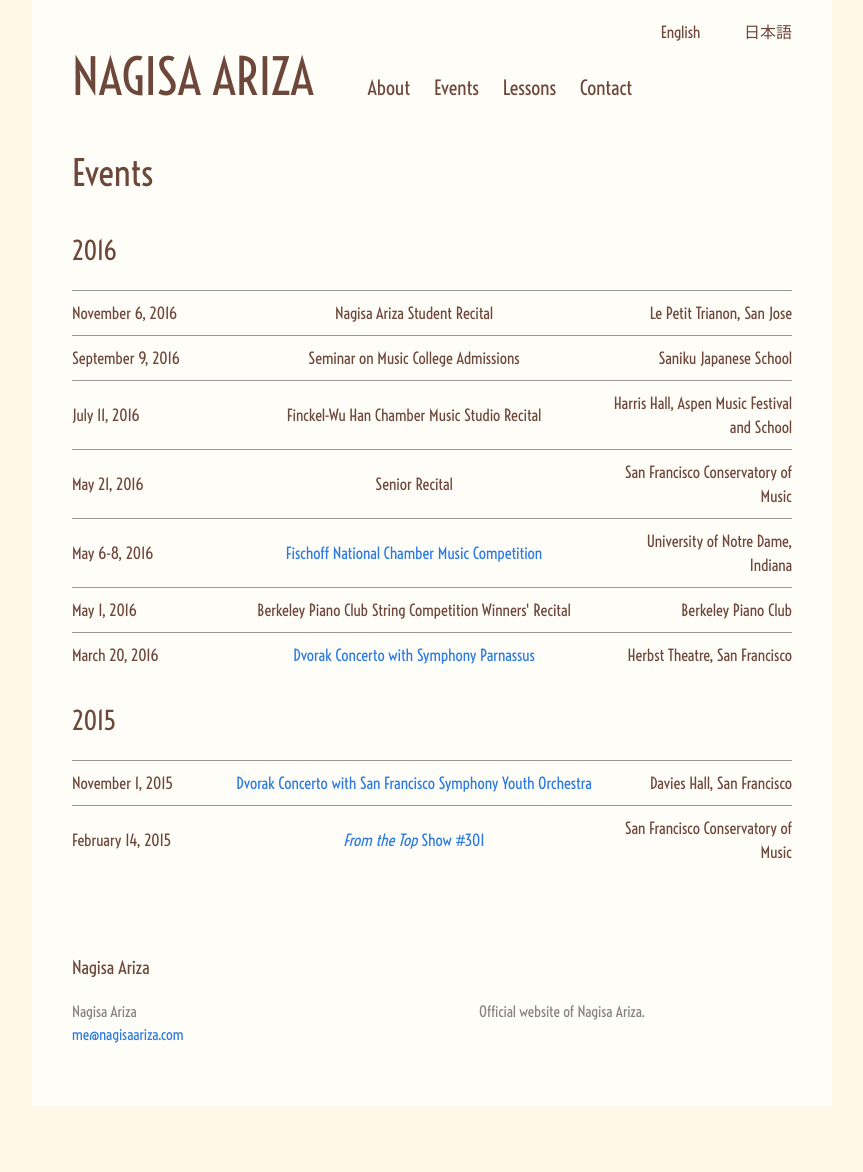
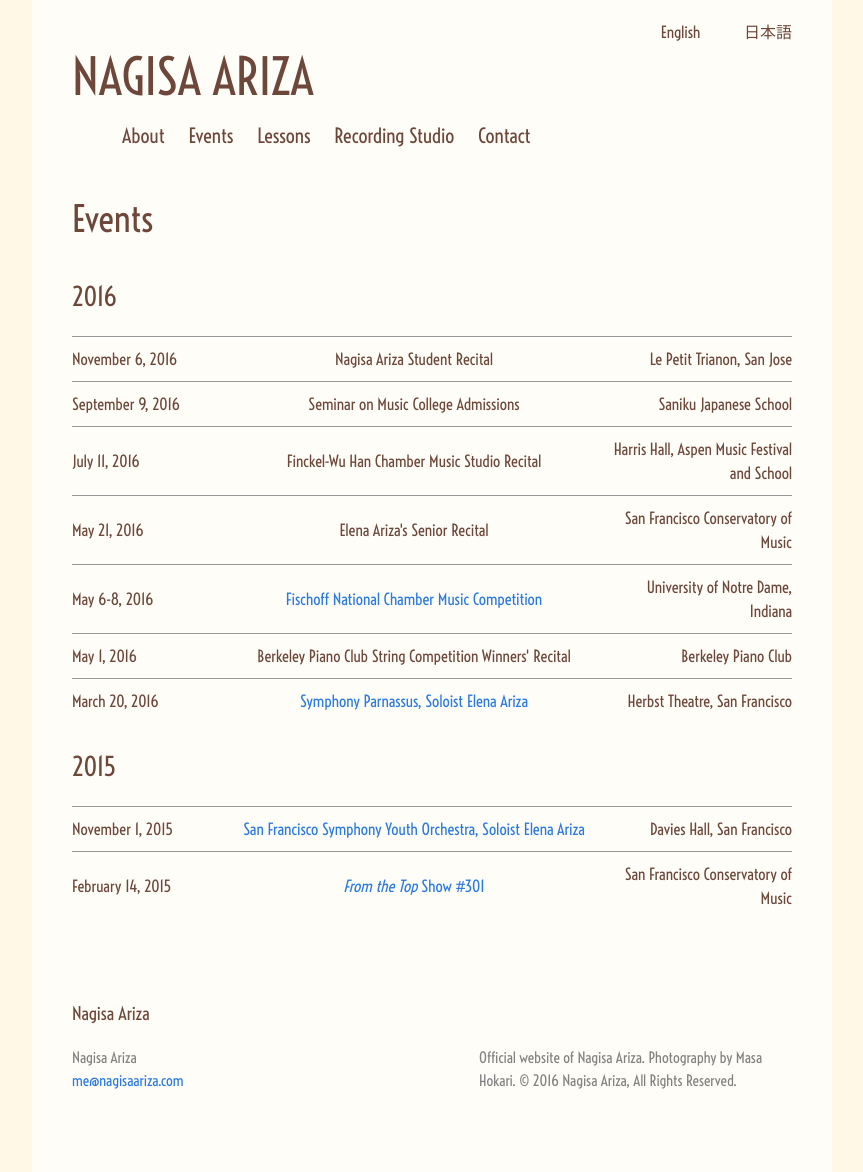
Before and after one commit to dawnstar63/nagisaariza-website, a Jekyll site: the page built from language-en/events.html, in a window 1280 px wide. Shown: the whole page, without its empty margins (208-1071 px from the left). Built offline with Jekyll 4.4.1, drawn with Linux system fonts in a browser that asks for light colours; nearby versions of some CDN libraries; before the commit the page ends 1106 px from its top, so only the background shows below that.

Commit message:
added content

```diff
--- a/_config.yml
+++ b/_config.yml
@@ -10,6 +10,8 @@ title: "Nagisa Ariza"
 email: me@nagisaariza.com
 description: > # this means to ignore newlines until "baseurl:"
   Official website of Nagisa Ariza.
+  Photography by Masa Hokari.
+  © 2016 Nagisa Ariza, All Rights Reserved.
 baseurl: "" # the subpath of your site, e.g. /blog
 url: "http://nagisaariza.com" # the base hostname & protocol for your site
 
--- a/_includes/header.html
+++ b/_includes/header.html
@@ -32,7 +32,15 @@
           <ul>
             <li><a class="page-link" href="{{ "/en/about/" | prepend: site.baseurl }}">About</a></li>
             <li><a class="page-link" href="{{ "/en/events/" | prepend: site.baseurl }}">Events</a></li>
-            <li><a class="page-link submenu-parent" href="{{ "/en/lessons/" | prepend: site.baseurl }}">Lessons</a></li>
+            <li class="submenu-parent"><a class="page-link">Lessons</a>
+              <ul class="submenu">
+                <li><a class="page-link" href="{{ "/en/lessons/private-lessons/" | prepend: site.baseurl }}">Piano Lessons</a></li>
+                <li><a class="page-link" href="{{ "/en/lessons/theory/" | prepend: site.baseurl }}">Theory</a></li>
+                <li><a class="page-link" href="{{ "/en/lessons/workshop/" | prepend: site.baseurl }}">Workshop</a></li>
+                <li><a class="page-link" href="{{ "/en/lessons/testimonials/" | prepend: site.baseurl }}">Testimonials</a></li>
+              </ul>
+            </li>
+            <li><a class="page-link" href="{{ "/en/studio-recording/" | prepend: site.baseurl }}">Recording Studio</a></li>
             <li><a class="page-link" href="{{ "/en/contact/" | prepend: site.baseurl }}">Contact</a></li>
           </ul>
           {% endif %}
--- a/_sass/_layout.scss
+++ b/_sass/_layout.scss
@@ -78,11 +78,7 @@
 
 nav.site-nav ul {
     list-style-type: none;
-    display: inline;
-
-    &:lang(jp) {
-      display: inline-block;
-    }
+    display: inline-block;
 
     li {
       display: inline;
--- a/language-en/events.html
+++ b/language-en/events.html
@@ -28,7 +28,7 @@ order: 2
 
 	<tr>
 		<td class = "table-date">May 21, 2016</td>
-		<td class = "table-description">Senior Recital</td>
+		<td class = "table-description">Elena Ariza's Senior Recital</td>
 		<td class = "table-location">San Francisco Conservatory of Music</td>
 	</tr>
 
@@ -46,7 +46,7 @@ order: 2
 
 	<tr>
 		<td class = "table-date">March 20, 2016</td>
-		<td class = "table-description"><a href="http://www.symphonyparnassus.org/mar-20-2016/" target="_blank">Dvorak Concerto with Symphony Parnassus</a></td>
+		<td class = "table-description"><a href="http://www.symphonyparnassus.org/mar-20-2016/" target="_blank">Symphony Parnassus, Soloist Elena Ariza</a></td>
 		<td class = "table-location">Herbst Theatre, San Francisco</td>
 	</tr>
 
@@ -60,7 +60,7 @@ order: 2
 <table>
 	<tr>
 		<td class = "table-date">November 1, 2015</td>
-		<td class = "table-description"><a href="http://www.sfsymphony.org/Buy-Tickets/2015-2016/YO-Nov-1.aspx" target="_blank">Dvorak Concerto with San Francisco Symphony Youth Orchestra</td>
+		<td class = "table-description"><a href="http://www.sfsymphony.org/Buy-Tickets/2015-2016/YO-Nov-1.aspx" target="_blank">San Francisco Symphony Youth Orchestra, Soloist Elena Ariza</td>
 		<td class = "table-location">Davies Hall, San Francisco</td>
 	</tr>
 
--- a/language-jp/events.html
+++ b/language-jp/events.html
@@ -28,7 +28,7 @@ order: 4
 
 	<tr>
 		<td class = "table-date">May 21, 2016</td>
-		<td class = "table-description">Senior Recital</td>
+		<td class = "table-description">Elena Ariza's Senior Recital</td>
 		<td class = "table-location">San Francisco Conservatory of Music</td>
 	</tr>
 
@@ -46,7 +46,7 @@ order: 4
 
 	<tr>
 		<td class = "table-date">March 20, 2016</td>
-		<td class = "table-description"><a href="http://www.symphonyparnassus.org/mar-20-2016/" target="_blank">Dvorak Concerto with Symphony Parnassus</a></td>
+		<td class = "table-description"><a href="http://www.symphonyparnassus.org/mar-20-2016/" target="_blank">Symphony Parnassus, Soloist Elena Ariza</a></td>
 		<td class = "table-location">Herbst Theatre, San Francisco</td>
 	</tr>
 
@@ -60,7 +60,7 @@ order: 4
 <table>
 	<tr>
 		<td class = "table-date">November 1, 2015</td>
-		<td class = "table-description"><a href="http://www.sfsymphony.org/Buy-Tickets/2015-2016/YO-Nov-1.aspx" target="_blank">Dvorak Concerto with San Francisco Symphony Youth Orchestra</td>
+		<td class = "table-description"><a href="http://www.sfsymphony.org/Buy-Tickets/2015-2016/YO-Nov-1.aspx" target="_blank">San Francisco Symphony Youth Orchestra, Soloist Elena Ariza</td>
 		<td class = "table-location">Davies Hall, San Francisco</td>
 	</tr>
 
```
Also changed, not shown: language-en/about.md (+7 -1 lines), language-en/private-lessons.md (added, +7 -0 lines), language-en/studio-recording.md (added, +13 -0 lines), language-en/testimonials.md (added, +7 -0 lines), language-en/theory.md (added, +11 -0 lines), language-en/workshop.md (added, +7 -0 lines).
